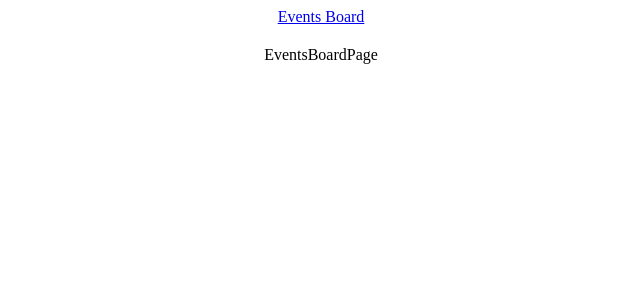
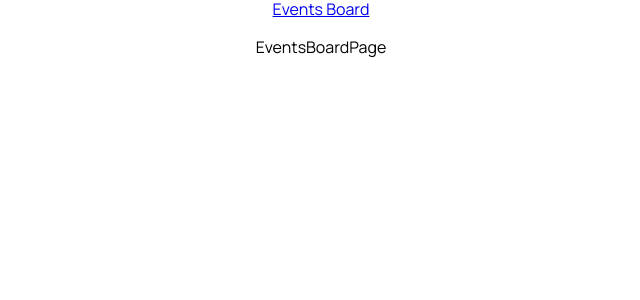
Before and after one commit to y-hrubskyi/events-registration, a React (Vite) app in the folder frontend/: page /events in a window 1280 px wide. Shown: the top 300 px of the page, without its empty margins (319-959 px from the left). Built offline with nearby package versions, Linux system fonts and the light colour scheme.

Commit message:
feat: add global styles using createGlobaleStyle, connect fonts

```diff
--- a/frontend/src/main.jsx
+++ b/frontend/src/main.jsx
@@ -3,10 +3,12 @@ import { createRoot } from 'react-dom/client';
 import { BrowserRouter } from 'react-router-dom';
 
 import { App } from './App.jsx';
+import { GlobalStyle } from '~/styles/GlobalStyle.js';
 
 createRoot(document.getElementById('root')).render(
   <StrictMode>
     <BrowserRouter>
+      <GlobalStyle />
       <App />
     </BrowserRouter>
   </StrictMode>
--- /dev/null
+++ b/frontend/src/styles/GlobalStyle.js
@@ -0,0 +1,74 @@
+import { createGlobalStyle } from 'styled-components';
+import 'modern-normalize';
+
+import ManropeRegularWOFF2 from '~/assets/fonts/Manrope-Regular.woff2';
+import ManropeMediumWOFF2 from '~/assets/fonts/Manrope-Medium.woff2';
+import ManropeSemiBoldWOFF2 from '~/assets/fonts/Manrope-SemiBold.woff2';
+import MontserratRegularWOFF2 from '~/assets/fonts/Montserrat-Regular.woff2';
+
+export const GlobalStyle = createGlobalStyle`
+  @font-face {
+    font-family: "Manrope";
+    src: local("Manrope"),
+      url(${ManropeRegularWOFF2}) format("woff2");
+    font-weight: normal;
+    font-style: normal;
+  }
+
+  @font-face {
+    font-family: "Manrope";
+    src: local("Manrope"),
+      url(${ManropeMediumWOFF2}) format("woff2");
+    font-weight: 500;
+    font-style: normal;
+  }
+
+  @font-face {
+    font-family: "Manrope";
+    src: local("Manrope"),
+      url(${ManropeSemiBoldWOFF2}) format("woff2");
+    font-weight: 600;
+    font-style: normal;
+  }
+
+  @font-face {
+    font-family: "Montserrat";
+    src: local("Montserrat"),
+      url(${MontserratRegularWOFF2}) format("woff2");
+    font-weight: normal;
+    font-style: normal;
+  }
+
+  body {
+    font-family: 'Manrope', sans-serif;
+    -webkit-font-smoothing: antialiased;
+    -moz-osx-font-smoothing: grayscale;
+  }
+
+  h1,
+  h2,
+  h3,
+  h4,
+  h5,
+  h6,
+  p {
+    margin: 0;
+  }
+
+  ul,
+  ol {
+    margin: 0;
+    padding: 0;
+    list-style: none;
+  }
+
+  a,
+  button {
+    cursor: pointer;
+  }
+
+  img {
+    display: block;
+    max-width: 100%;
+    height: auto;
+  }`;
```
